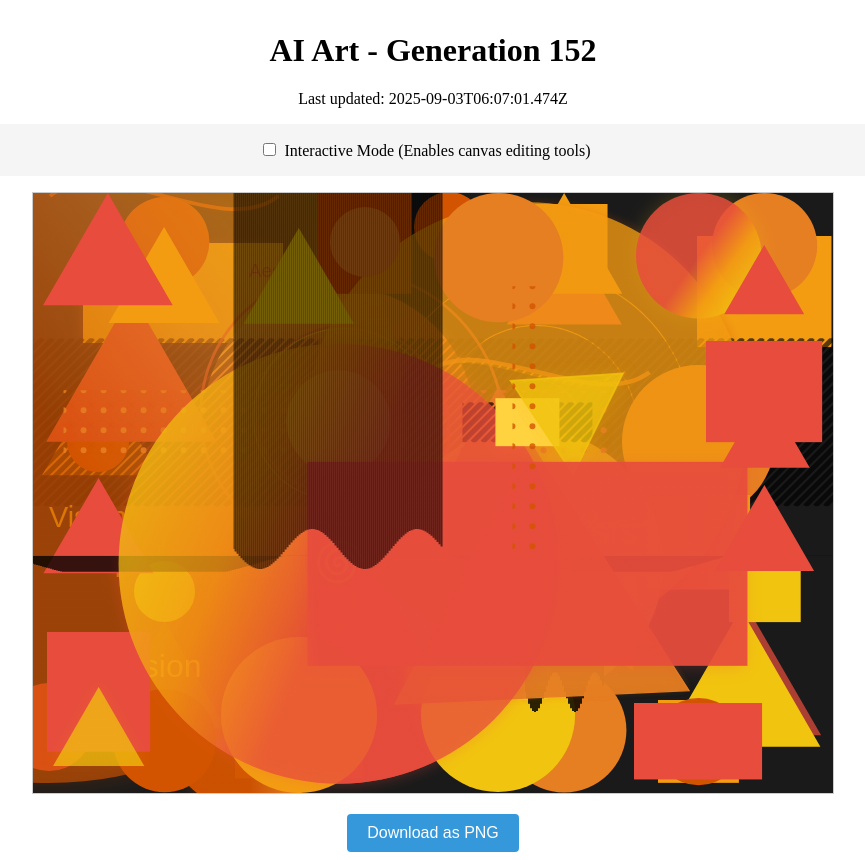
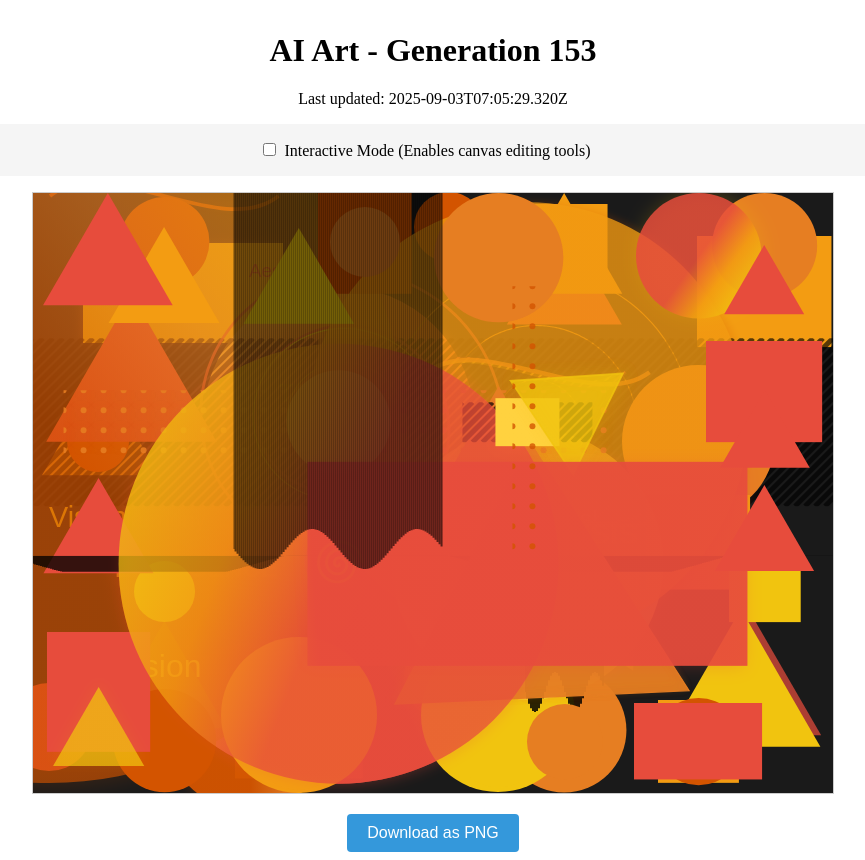
Before and after one commit to mcclowes/ai-art, a React (Vite) app: page / in a window 1280 px wide. Shown: the whole page, without its empty margins (207-1072 px from the left). Built offline with nearby package versions, Linux system fonts and the light colour scheme.

Commit message:
Improve artwork - Generation 153

```diff
--- a/src/artwork-state.ts
+++ b/src/artwork-state.ts
@@ -1671,9 +1671,17 @@ export const artworkState: ArtworkState = {
       "pattern": "dots",
       "opacity": 0.7864270974281272,
       "id": "pattern_rect_1756879621474"
+    },
+    {
+      "type": "circle",
+      "x": 531.8666911691554,
+      "y": 548.8666911691554,
+      "radius": 37.86669116915538,
+      "fillStyle": "#e67e22",
+      "id": "circle_1756883129320"
     }
   ],
-  "generation": 152,
-  "lastUpdated": "2025-09-03T06:07:01.474Z",
+  "generation": 153,
+  "lastUpdated": "2025-09-03T07:05:29.320Z",
   "cycleStarted": "2025-08-27T23:05:44.806Z"
 };
```
